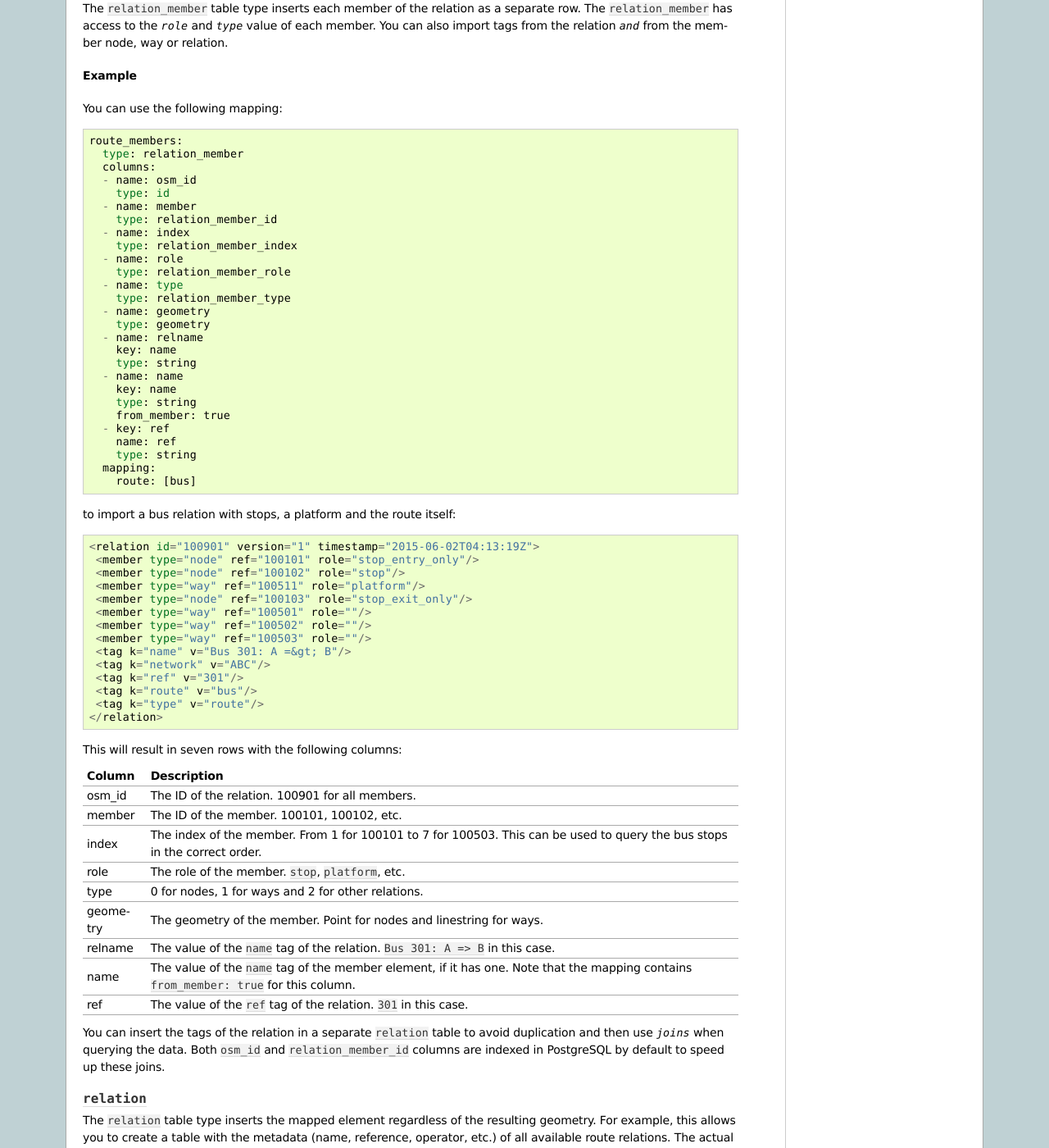
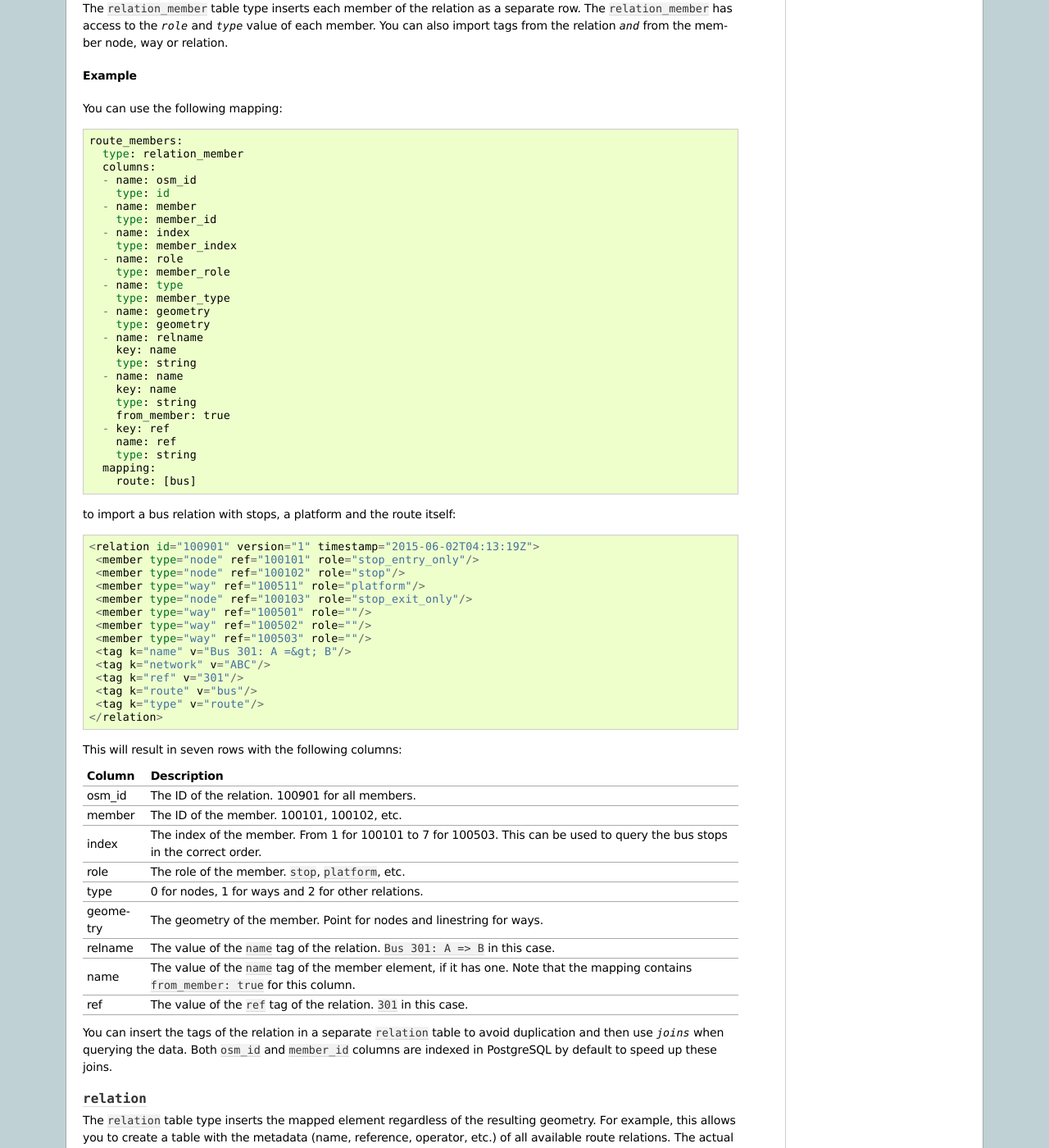
Before and after one commit to omniscale/imposm3, a Sphinx documentation site: the page built from docs/relations.rst, in a window 1280 px wide and 1400 px high, scrolled down 1337 px. Shown: the whole window at 82% size. Built offline with Sphinx 7.4.7, drawn with Linux system fonts in a browser that asks for light colours.

Commit message:
rename relation_member_ fiels types to member_

```diff
--- a/docs/relations.rst
+++ b/docs/relations.rst
@@ -88,13 +88,13 @@ You can use the following mapping::
     - name: osm_id
       type: id
     - name: member
-      type: relation_member_id
+      type: member_id
     - name: index
-      type: relation_member_index
+      type: member_index
     - name: role
-      type: relation_member_role
+      type: member_role
     - name: type
-      type: relation_member_type
+      type: member_type
     - name: geometry
       type: geometry
     - name: relname
@@ -146,7 +146,7 @@ ref      The value of the ``ref`` tag of the relation. ``301`` in this case.
 
 
 You can insert the tags of the relation in a separate ``relation`` table to avoid duplication and then use `joins` when querying the data.
-Both ``osm_id`` and ``relation_member_id`` columns are indexed in PostgreSQL by default to speed up these joins.
+Both ``osm_id`` and ``member_id`` columns are indexed in PostgreSQL by default to speed up these joins.
 
 ``relation``
 ^^^^^^^^^^^^
```
Also changed, not shown: docs/mapping.rst (+8 -8 lines), 2 other files.
